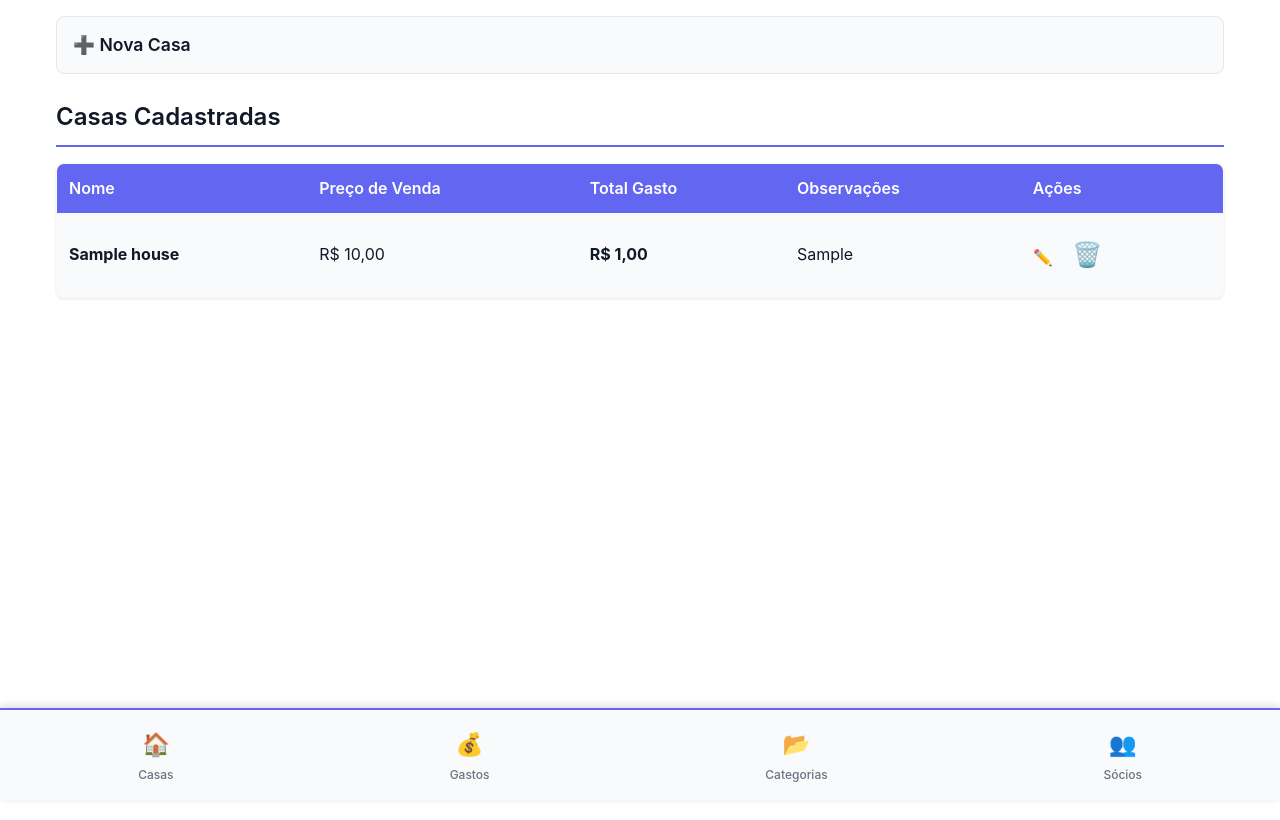
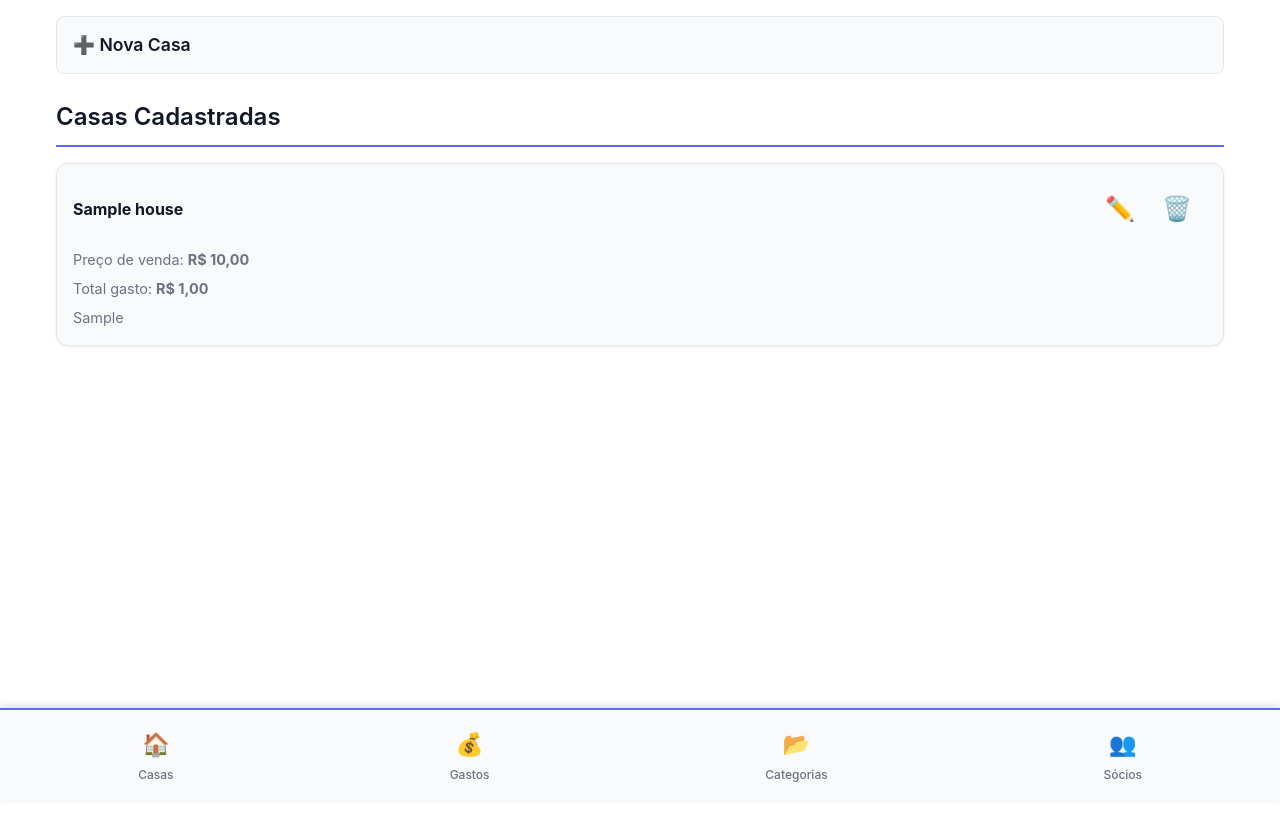
Before and after one commit to vcrsantos/contruction_app, a Flask app: page /houses in a window 1280 px wide. Run offline with Flask 3, Linux system fonts and the light colour scheme; tables that the repository leaves empty hold one stand-in row (values such as "Sample post").

Commit message:
fix: Convert houses and categories to cards layout and fix horizontal overflow

```diff
--- a/static/style.css
+++ b/static/style.css
@@ -51,6 +51,7 @@
 
 html {
   font-size: 16px;
+  overflow-x: hidden;
 }
 
 body {
@@ -60,6 +61,7 @@ body {
   transition: background-color 0.3s ease, color 0.3s ease;
   line-height: 1.6;
   padding-bottom: 100px;
+  overflow-x: hidden;
 }
 
 /* Navigation - Tab Bar Style */
--- a/templates/houses.html
+++ b/templates/houses.html
@@ -11,7 +11,7 @@
     <input type="number" step="0.01" name="selling_price" placeholder="R$ 0,00">
 
     <label>Observações</label>
-    <textarea name="observations" rows="3" placeholder="Observações adicionais..."></textarea>
+    <textarea name="observations" rows="2" placeholder="Observações adicionais..."></textarea>
 
     <button type="submit">💾 Salvar Casa</button>
   </form>
@@ -19,32 +19,25 @@
 
 <h2>Casas Cadastradas</h2>
 
-<table>
-  <thead>
-    <tr>
-      <th>Nome</th>
-      <th>Preço de Venda</th>
-      <th>Total Gasto</th>
-      <th>Observações</th>
-      <th>Ações</th>
-    </tr>
-  </thead>
-  <tbody>
-    {% for house in houses %}
-      <tr>
-        <td><strong>{{ house[1] }}</strong></td>
-        <td>{{ house[2]|brl if house[2] else '-' }}</td>
-        <td><strong>{{ house[4]|brl }}</strong></td>
-        <td>{{ house[3][:50] if house[3] else '-' }}</td>
-        <td>
+<div class="card-list">
+  {% for house in houses %}
+    <div class="card">
+      <div class="card-header">
+        <strong>{{ house[1] }}</strong>
+        <div class="card-actions">
           <a href="/edit-house/{{ house[0] }}">✏️</a>
           <form method="post" action="/remove-house/{{ house[0] }}" class="inline" onsubmit="return confirm('Tem certeza?')">
             <button type="submit" class="btn-delete">🗑️</button>
           </form>
-        </td>
-      </tr>
-    {% endfor %}
-  </tbody>
-</table>
+        </div>
+      </div>
+      <div class="card-body" style="flex-direction:column; gap:0.4rem;">
+        <span>Preço de venda: <strong>{{ house[2]|brl if house[2] else '-' }}</strong></span>
+        <span>Total gasto: <strong>{{ house[4]|brl }}</strong></span>
+        {% if house[3] %}<span>{{ house[3][:80] }}</span>{% endif %}
+      </div>
+    </div>
+  {% endfor %}
+</div>
 
 {% endblock %}
```
Also changed, not shown: templates/categories.html (+11 -17 lines).
